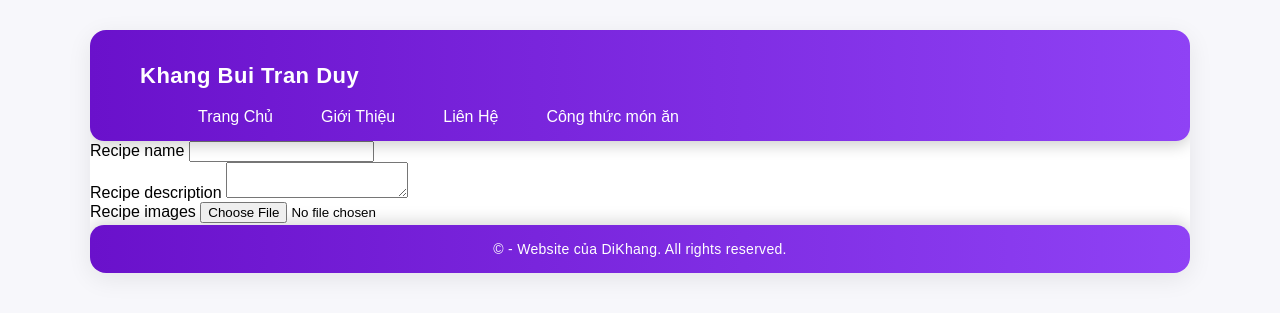
After one commit to khangbkk23/Django_Learning, a Django app: page /recipes/ in a window 1280 px wide. The commit adds this page. Shown: the top 313 px of the page. Run offline with Django 5.2, Linux system fonts and the light colour scheme.

Commit message:
Update recipes success

```diff
--- a/fundamental/fundamental/urls.py
+++ b/fundamental/fundamental/urls.py
@@ -16,8 +16,10 @@ Including another URLconf
 """
 from django.contrib import admin
 from django.urls import path, include
+from veget.views import *
 
 urlpatterns = [
-    # path('admin/', admin.site.urls),
+    path('admin/', admin.site.urls),
     path('', include('home.urls')),
+    path('recipes/', recipes, name='recipes')
 ]
--- a/fundamental/home/templates/base.html
+++ b/fundamental/home/templates/base.html
@@ -23,6 +23,7 @@
                         <li><a href="{% url 'home:index' %}">Trang Chủ</a></li>
                         <li><a href="{% url 'home:about' %}">Giới Thiệu</a></li>
                         <li><a href="{% url 'home:contact' %}">Liên Hệ</a></li>
+                        <li><a href="{% url 'recipes' %}">Công thức món ăn</a></li>
                     </ul>
                 </nav>
             </div>
--- /dev/null
+++ b/fundamental/veget/templates/recipes.html
@@ -0,0 +1,20 @@
+{% extends "base.html" %}
+{% block start %}
+
+<div class="container">
+	<form>
+		<div class="mb-3">
+			<label for="exampleInputEmail1" class="form-label">Recipe name</label>
+			<input type = "text" class="form-control">
+		</div>
+		<div class="mb-3">
+			<label for="exampleInputPassword1" class="form-label">Recipe description</label>
+			<textarea class = "form-control"></textarea>
+		</div>
+		<div class="mb-3">
+			<label for="exampleInputPassword1" class="form-label">Recipe images</label>
+			<input type="file" class="form-conntrol">
+		</div>
+	</form>
+</div>
+{% endblock %}
--- a/fundamental/veget/views.py
+++ b/fundamental/veget/views.py
@@ -1,3 +1,6 @@
 from django.shortcuts import render
 
 # Create your views here.
+def recipes(request):
+    context = {'page' : 'Recipes'}
+    return render(request, 'recipes.html', context=context)
```
Also changed, not shown: fundamental/home/models.py (+10 -10 lines), 1 other file.
